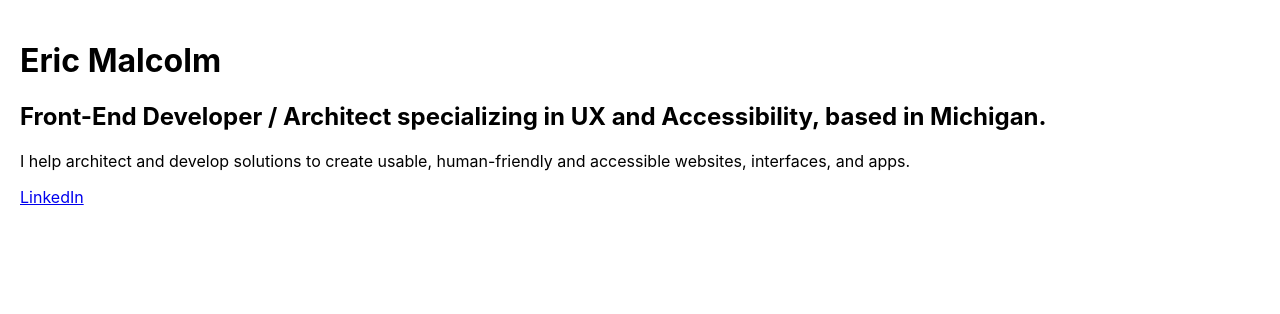
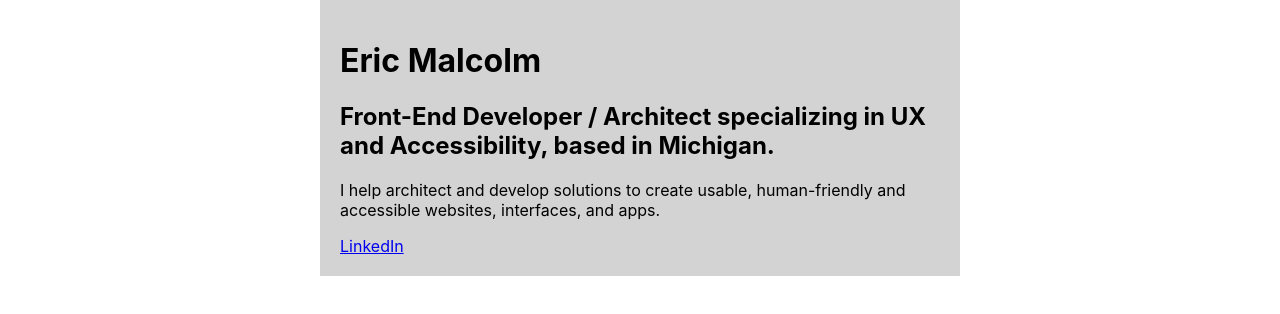
Before and after one commit to ericmalcolm/ericmalcolm-com, a React (Create React App) app: page / in a window 1280 px wide. Shown: the top 314 px of the page. Built offline with nearby package versions, Linux system fonts and the light colour scheme.

Commit message:
quick change to check netlify depployment

```diff
--- a/src/App.js
+++ b/src/App.js
@@ -2,7 +2,7 @@ import './App.scss';
 
 function App() {
   return (
-    <div className='container test'>
+    <div className='container'>
       <h1>Eric Malcolm</h1>
       <h2>
         Front-End Developer / Architect specializing in UX and Accessibility,
--- a/src/App.scss
+++ b/src/App.scss
@@ -1,3 +1,6 @@
 .container {
   padding: 20px;
+  max-width: 600px;
+  margin: 0 auto;
+  background: lightgray;
 }
```
